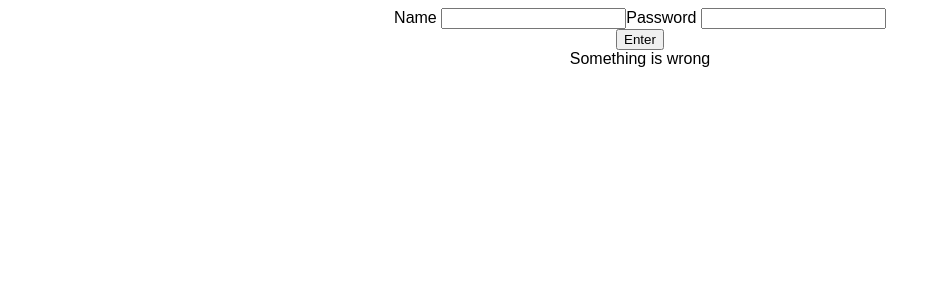
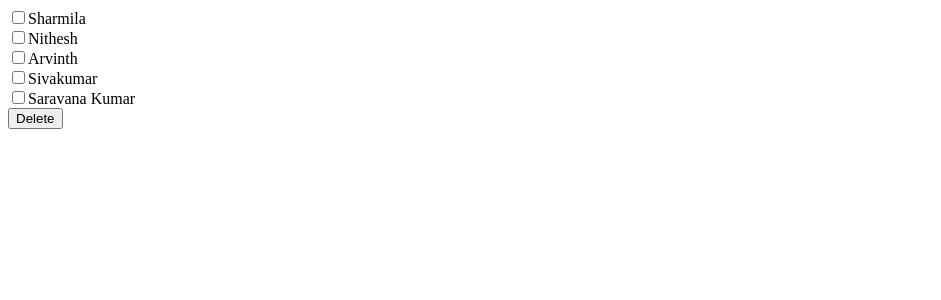
Before and after one commit to arvinthvj/Sharmila-React-From-The-scratch, a React (Create React App) app: page / in a window 1280 px wide. Shown: the top 300 px of the page, without its empty margins (0-941 px from the left). Built offline with nearby package versions, Linux system fonts and the light colour scheme.

Commit message:
checkbox deletion

```diff
--- a/src/App.js
+++ b/src/App.js
@@ -1,33 +1,74 @@
 import { useState } from "react";
 import Home from "./Home";
 import "./styles.css";
-
+let data  = [
+  {
+      name : "Sharmila",
+      experience : 5,
+      technologyKnown : ["node", "javascript", "html", "css"],
+      place : "chennai",
+      company : 'TCS'
+  },
+  {
+      name : "Nithesh",
+      experience : 4,
+      technologyKnown : ["javascript", "bootstrap"],
+      place : "tanjore",
+      company : 'TCS'
+  },
+  {
+      name : "Arvinth",
+      experience : 3,
+      technologyKnown : ["javascript","node", "firebase"],
+      place : "vilupuram",
+      company : 'MP'
+  },
+  {
+      name : "Sivakumar",
+      experience : 0.2,
+      technologyKnown : ["javascript"],
+      place : "chennai",
+      company : 'HCL'
+  },
+  {
+      name : "Saravana Kumar",
+      experience : 10,
+      technologyKnown : ["node", "firebase", "javascript", "bootstrap", "oAuth", "jQuery", "React", "Angular"],
+      place : "chennai",
+      company : 'Mind Tree'
+  }
+];
 export default function App() {
 
-  const [name, setName] = useState("");
-  const [pass, setPass] =useState("");
+
+  const [inputs , setInputs] = useState({});
+  const [dataCopy, setDataCopy] =useState(data);
+
+
+
+
+
+function handleDelete(){
+console.log(inputs);
+setDataCopy(()=>{
+  return data.filter(e=> !Object.keys(inputs).includes(e.name));
+})
+}
+
 
   return (
-    //JSX == JAVASCRIPT XML
-    <div className="App">
-      Name <input onChange={function(e){
-        debugger
-        setName(e.target.value)
-      }} type="text"></input>
-      {/* {name} */}
-      Password <input type="text" onChange={function(e){
-        debugger
-        setPass(e.target.value)
-      }}></input>
-      {/* {pass} */}
+
+<div>
+    {dataCopy.map(e=>(
+      <>
+      <input key={e.name} type="checkbox" onChange={()=>{setInputs(previousState =>{ return {...previousState, [e.name] : "checked"} })}}></input>
+      {e.name}
       <br></br>
-      <button >Enter</button>
+      </>
+    ))}
 
 
-      {name == "Sharmila" && pass =="sha" ? (<div>Login is successful</div>): (<div>Something is wrong</div>)}
-
-
-    </div>
-
+    <button onClick={()=>{handleDelete()}}>Delete</button>
+</div>
   );
 }
```
